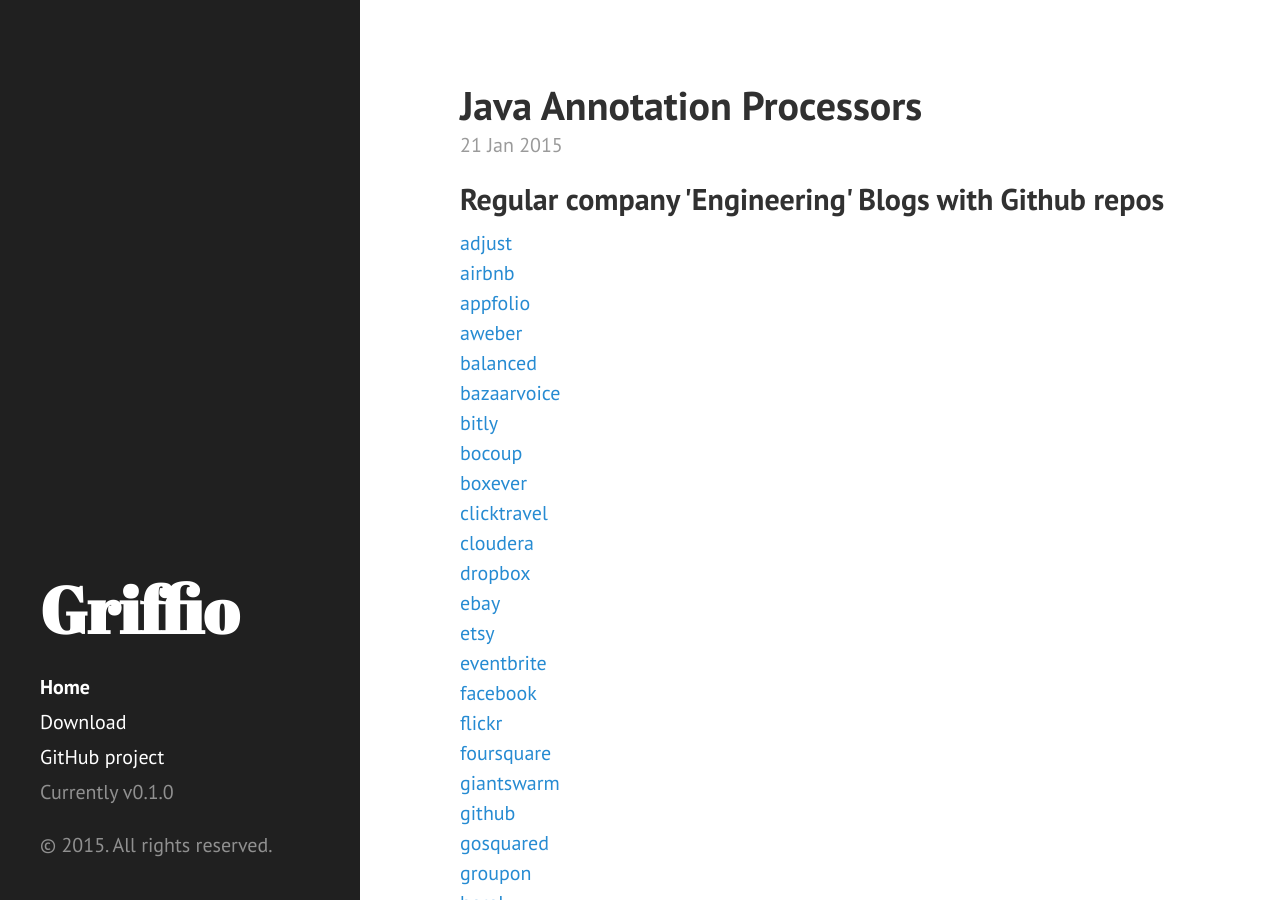
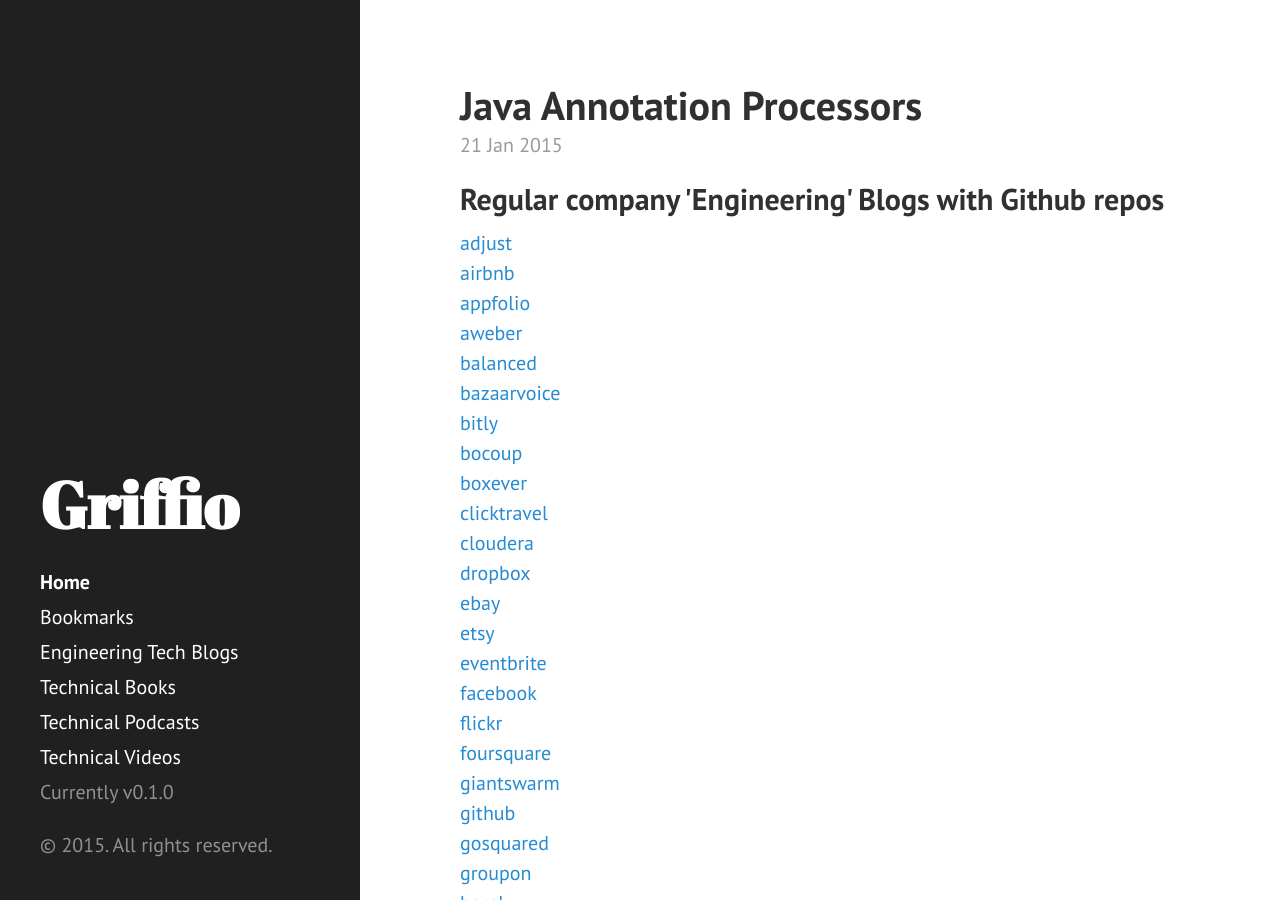
Before and after one commit to griffio/griffio.github.io, a Jekyll site: the page built from index.html, in a window 1280 px wide and 900 px high. Built offline with Jekyll 4.4.1, drawn with Linux system fonts in a browser that asks for light colours; nearby versions of some CDN libraries; the list of posts is cut into pages by our own code.

Commit message:
sidebar
Signed-off-by: griffio <griffio@users.noreply.github.com>

```diff
--- a/_includes/sidebar.html
+++ b/_includes/sidebar.html
@@ -6,6 +6,7 @@
                     {{ site.title }}
                 </a>
             </h1>
+
             <p class="lead">{{ site.description }}</p>
         </div>
 
@@ -21,13 +22,20 @@
             {% for node in pages_list %}
             {% if node.title != null %}
             {% if node.layout == "page" %}
-            <a class="sidebar-nav-item{% if page.url == node.url %} active{% endif %}" href="{{ node.url }}">{{ node.title }}</a>
+            <a class="sidebar-nav-item{% if page.url == node.url %} active{% endif %}" href="{{ node.url }}">{{
+                node.title }}</a>
             {% endif %}
             {% endif %}
             {% endfor %}
 
-      <a class="sidebar-nav-item" href="{{ site.github.repo }}/archive/v{{ site.version }}.zip">Download</a>
-      <a class="sidebar-nav-item" href="{{ site.github.repo }}">GitHub project</a>
+            <a class="sidebar-nav-item" href="{{ site.github.repo }}"><span class="octicon-mark-github small-octicon"></span></a>
+
+            <a class="sidebar-nav-item" href="{{ site.baseurl }}bookmarks">Bookmarks</a>
+            <a class="sidebar-nav-item" href="{{ site.baseurl }}engineering-tech-blogs">Engineering Tech Blogs</a>
+            <a class="sidebar-nav-item" href="{{ site.baseurl }}tech-books">Technical Books</a>
+            <a class="sidebar-nav-item" href="{{ site.baseurl }}tech-podcasts">Technical Podcasts</a>
+            <a class="sidebar-nav-item" href="{{ site.baseurl }}tech-videos">Technical Videos</a>
+
             <span class="sidebar-nav-item">Currently v{{ site.version }}</span>
         </nav>
 
```
Lines whose indentation alone changed are shown as unchanged.
